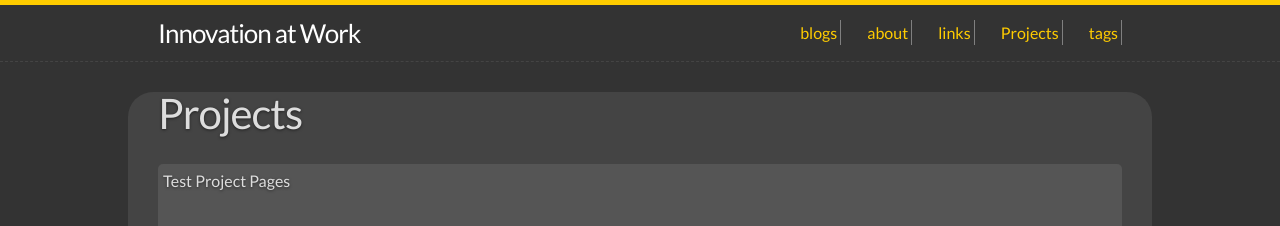
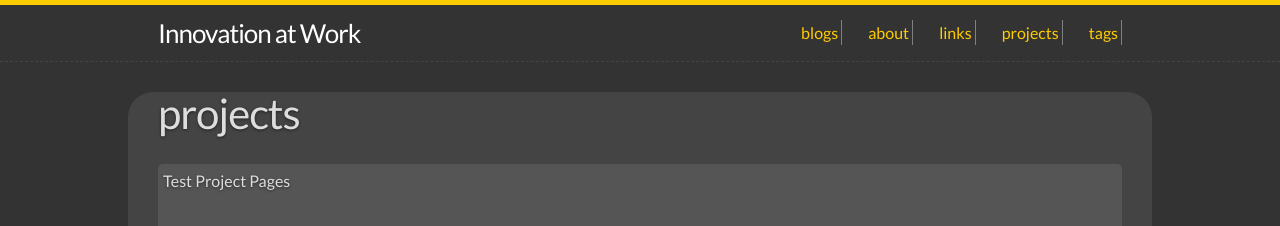
Before and after one commit to JANQLIANGTSAI/janqliangtsai.github.io, a Jekyll site: the page built from projects/projects.md, in a window 1280 px wide. Shown: the top 226 px of the page. Built offline with Jekyll 4.4.1, drawn with Linux system fonts in a browser that asks for light colours.

Commit message:
page.excerpt

```diff
--- a/_includes/header.html
+++ b/_includes/header.html
@@ -20,7 +20,7 @@
       <div class="trigger">
         <a class="page-link" href="/">blogs</a>
         {% for my_page in site.pages %}
-          {% if my_page.title %}
+          {% if my_page.title && my_page.excerpt %}
           <a class="page-link" href="{{ my_page.url | prepend: full_base_url }}">{{ my_page.title | escape }}</a>
           {% endif %}
         {% endfor %}
--- a/projects/projects.md
+++ b/projects/projects.md
@@ -1,6 +1,6 @@
 ---
 layout: page
-title: Projects
+title: projects
 permalink: /projects/
 ---
 
```
